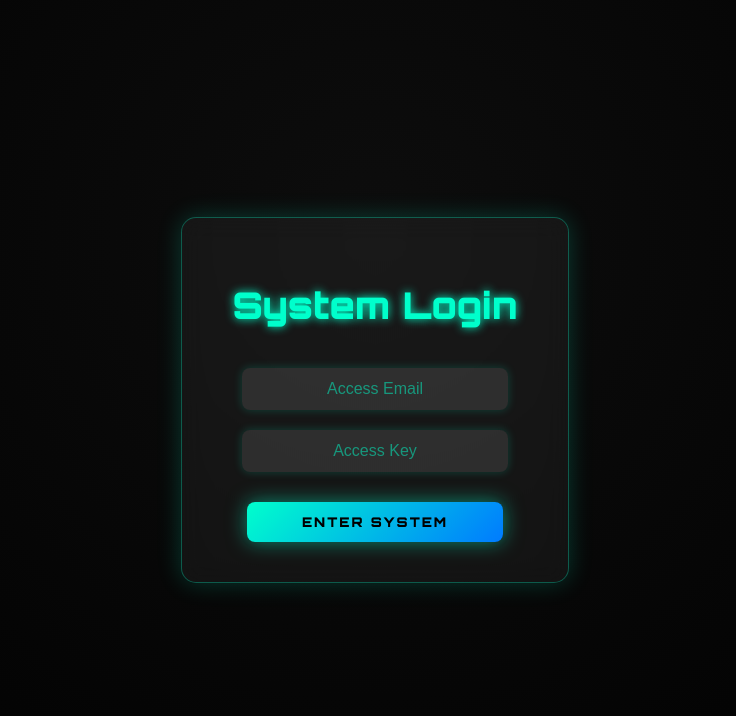
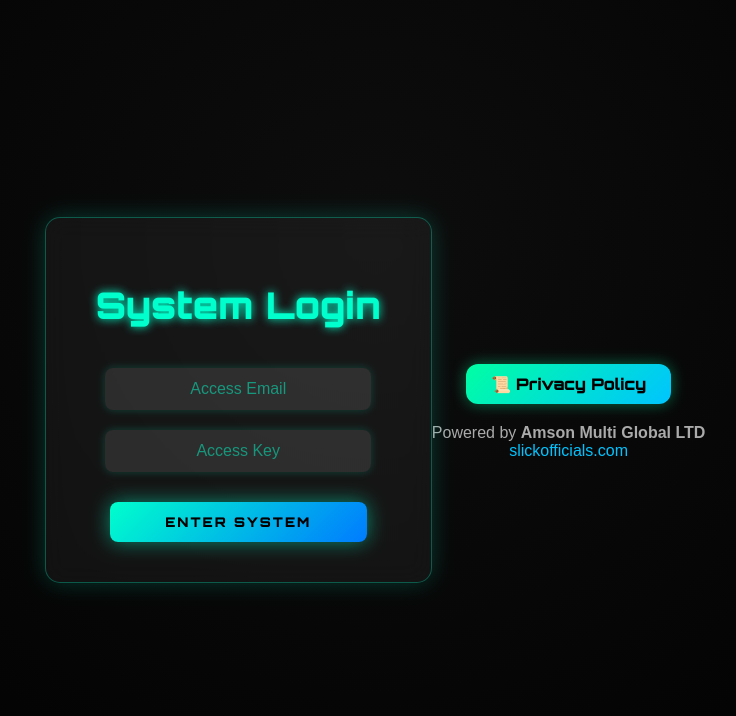
Before and after one commit to slickofficials/AUTOAFFILIATE-AI-v7.0, a Flask app: page /login in a window 1280 px wide. Shown: the top 716 px of the page, without its empty margins (265-1001 px from the left). Run offline with Flask 3, Linux system fonts and the light colour scheme; some libraries are stand-ins or nearby versions.

Commit message:
Update login.html

```diff
--- a/templates/login.html
+++ b/templates/login.html
@@ -147,14 +147,9 @@
         });
     </script>
 </body>
-    <!-- Global BEAST MODE Footer -->
-<footer style="
-    position: fixed;
-    bottom: 10px;
-    width: 100%;
-    text-align: center;
-    z-index: 1000;
-">
+   <!-- Footer Section -->
+<footer style="text-align:center; margin-top:40px; font-family:'Rajdhani', sans-serif; font-size:1em; color:#aaa;">
+  <div style="margin-bottom:15px;">
     <a href="/privacy" target="_blank"
        style="
           display:inline-block;
@@ -173,6 +168,13 @@
        onmouseout="this.style.transform='scale(1)'; this.style.boxShadow='0 0 15px rgba(0,255,163,0.4)';">
       📜 Privacy Policy
     </a>
+  </div>
+  <p style="margin-top:20px;">
+    Powered by <strong>Amson Multi Global LTD</strong><br>
+    <a href="https://slickofficials.com" target="_blank" style="color:#00c4ff; text-decoration:none;">
+      slickofficials.com
+    </a>
+  </p>
 </footer>
  </body>
 </html>
```
Lines whose indentation alone changed are shown as unchanged.
